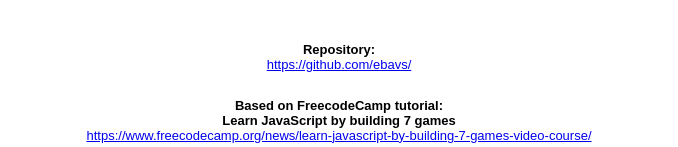
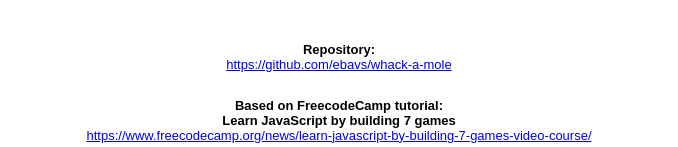
Before and after one commit to ebavs/whack-a-mole, a plain HTML site: page index.html in a window 1280 px wide. Shown: the part 608-755 px from the top of the page, without its empty margins (301-979 px from the left). Drawn offline with Linux system fonts and the light colour scheme.

Commit message:
wrong repo url

```diff
--- a/index.html
+++ b/index.html
@@ -30,7 +30,7 @@
     <footer>
         <p>
             <span>Repository:</span><br/>
-            <a href='https://github.com/ebavs/'>https://github.com/ebavs/</a>
+            <a href='https://github.com/ebavs/whack-a-mole'>https://github.com/ebavs/whack-a-mole</a>
         </p>
         <p>
             <span>Based on FreecodeCamp tutorial:</span><br/>
```
